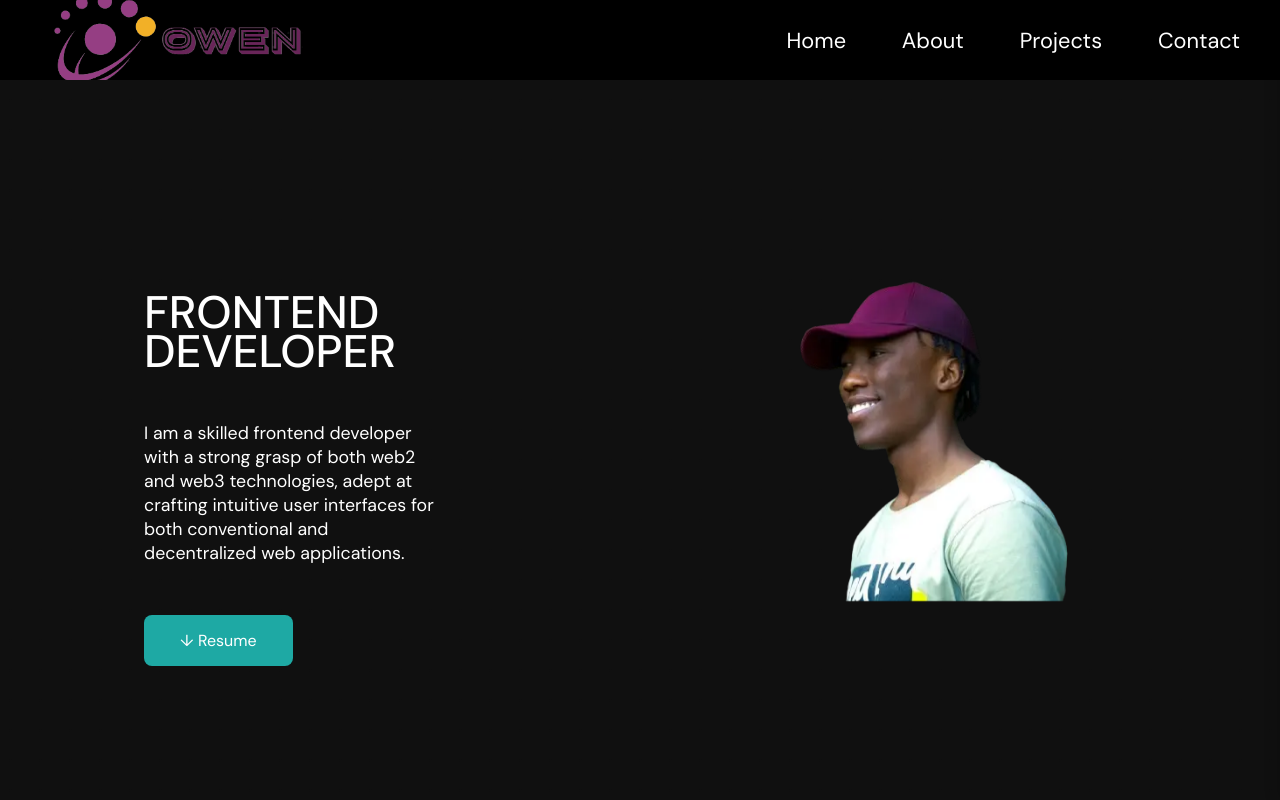
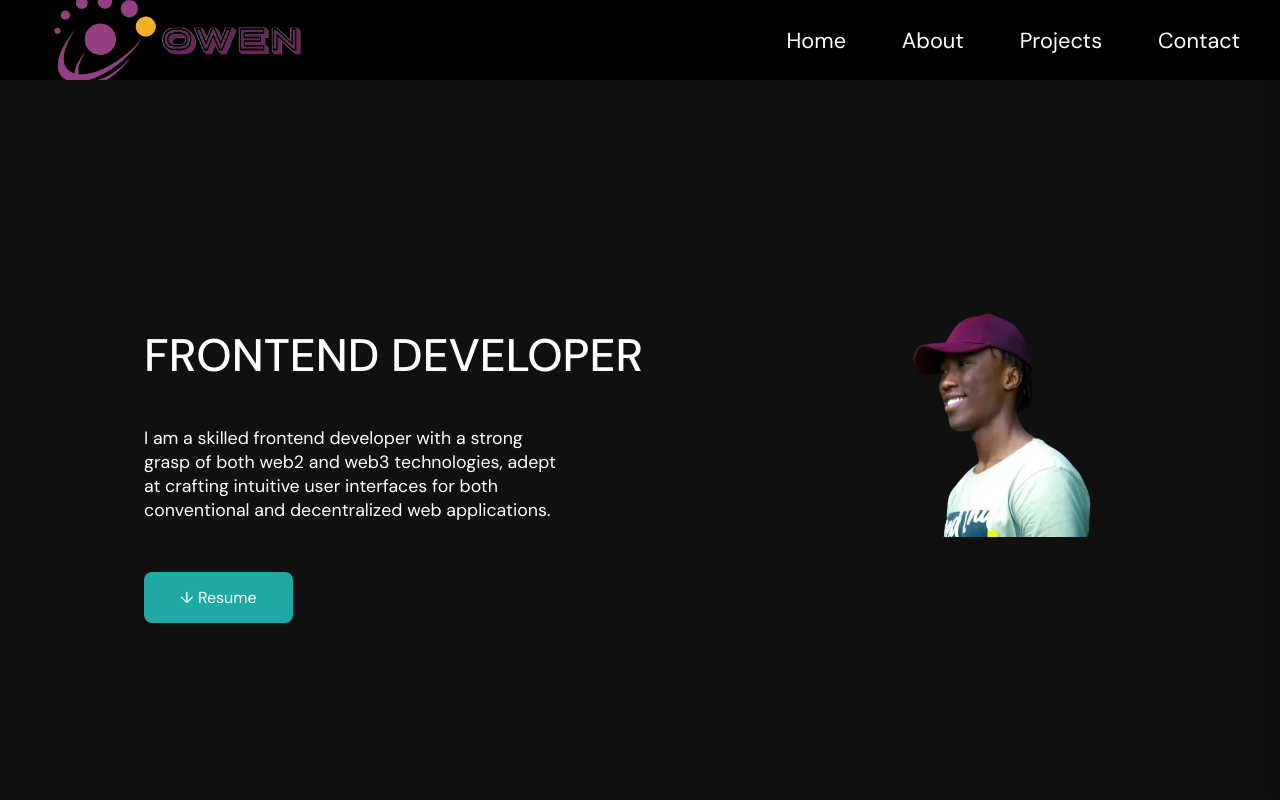
Before and after one commit to ngunjez/portfolio, a Next.js app: page / in a window 1280 px wide. Shown: the top 800 px of the page. Built offline with nearby package versions, Linux system fonts and the light colour scheme.

Commit message:
updated the pic

```diff
--- a/components/LandingPage.tsx
+++ b/components/LandingPage.tsx
@@ -46,8 +46,8 @@ const LandingPage = () => {
           <Image
           src={revamp2}
           alt= "picture of me"
-          width={535}
-          min-height={448}
+          width={355}
+          height={250}
           />
         </WrapperImage>
         </Fade>
--- a/styles/LandingPage.tsx
+++ b/styles/LandingPage.tsx
@@ -35,7 +35,7 @@ export const Wrapper = styled.div`
     align-items: center;
     justify-content: center;
     width: 95%;
-    margin-top: 50px;
+    // margin-top: 80px;
     gap: 20px;
   }
 `;
--- a/styles/Navbar/Navbar.tsx
+++ b/styles/Navbar/Navbar.tsx
@@ -102,7 +102,7 @@ export const MobileMenuIcon = styled.div`
   top: 25px;
   width: 45px;
   height: 45px;
-  color: #fff;
+  color: #ffffff;
   display: flex;
   justify-content: center;
   align-items: center;
```
